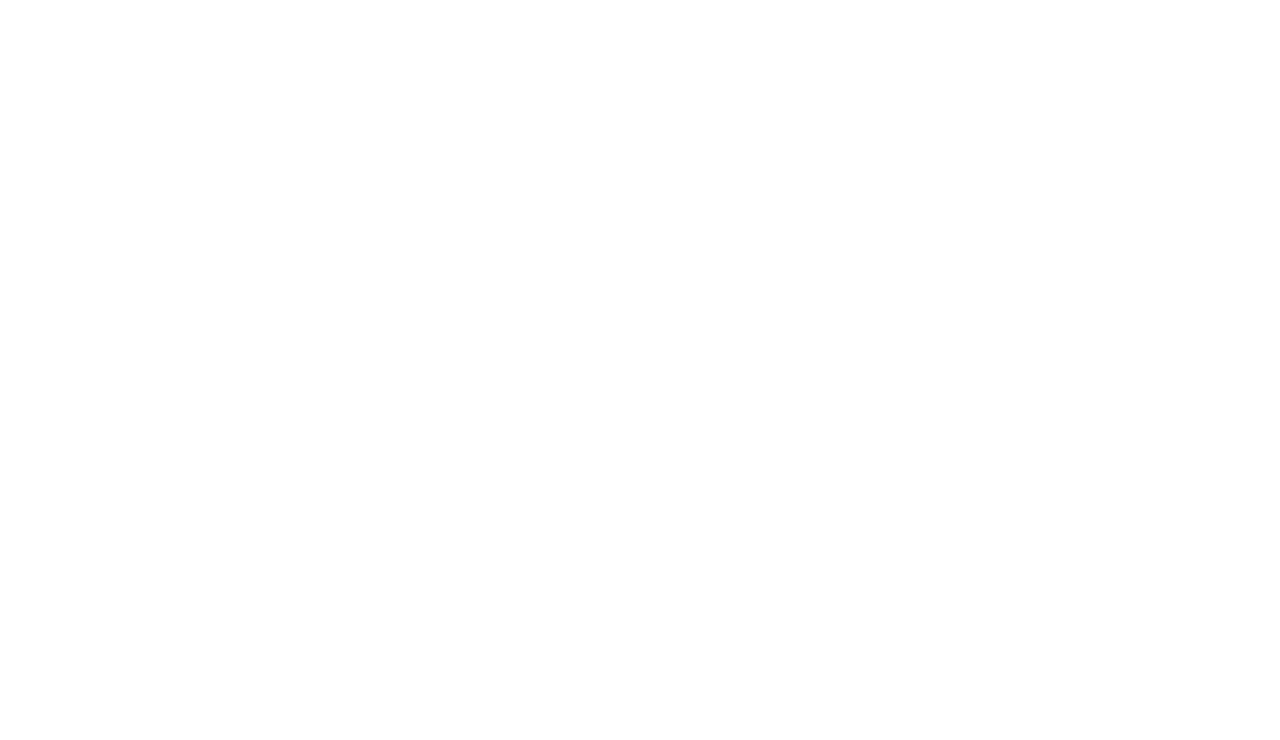
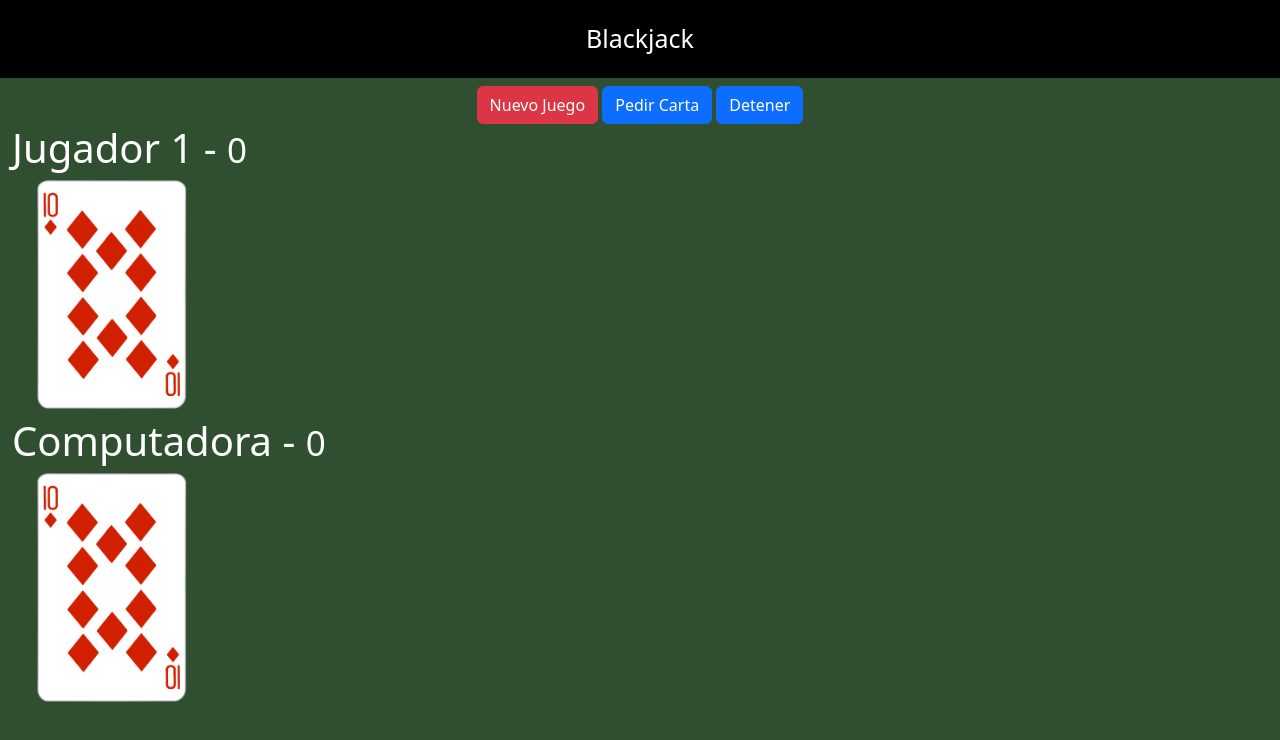
Before and after one commit to branmeco/blackjack, a plain HTML site: page index.html in a window 1280 px wide. Drawn offline with nearby package versions, Linux system fonts and the light colour scheme.

Commit message:
Estilo y estructura de nuestro juego

```diff
--- a/assets/css/styles.css
+++ b/assets/css/styles.css
@@ -0,0 +1,25 @@
+html, body {
+    margin: 0px;
+    background-color: #2F4F30;
+    color: white;
+}
+
+.titulo{
+    text-align: center;
+    background-color: black;
+    color: white;
+    padding: 20px;
+    font-size: 25px;
+}
+
+.carta{
+    width: 150px;
+    position: relative;
+    left: 100px;
+    margin-left: -75px;
+}
+
+#computadora-cartas,
+#jugador-carta {
+    height: 240px;
+}
--- a/index.html
+++ b/index.html
@@ -1,13 +1,40 @@
 <!DOCTYPE html>
 <html lang="en">
-<head>
-    <meta charset="UTF-8">
-    <meta http-equiv="X-UA-Compatible" content="IE=edge">
-    <meta name="viewport" content="width=device-width, initial-scale=1.0">
+  <head>
+    <meta charset="UTF-8" />
+    <meta http-equiv="X-UA-Compatible" content="IE=edge" />
+    <meta name="viewport" content="width=device-width, initial-scale=1.0" />
     <title>Blackjack</title>
-    <link rel="stylesheet" href="assets/css/styles.css">
-</head>
-<body>
+    <link href="https://cdn.jsdelivr.net/npm/bootstrap@5.3.0-alpha2/dist/css/bootstrap.min.css" rel="stylesheet" integrity="sha384-aFq/bzH65dt+w6FI2ooMVUpc+21e0SRygnTpmBvdBgSdnuTN7QbdgL+OapgHtvPp" crossorigin="anonymous">
+    <link rel="stylesheet" href="assets/css/styles.css" />
+  </head>
+  <body>
+    <header class="titulo">
+        Blackjack
+    </header>
+    <div class="row mt-2">
+        <div class="col text-center">
+            <button class="btn btn-danger">Nuevo Juego</button>
+            <button class="btn btn-primary">Pedir Carta</button>
+            <button class="btn btn-primary">Detener</button>
+        </div>
+    </div>
+    <div class="row container">
+        <div class="col">
+            <h1>Jugador 1 - <small>0</small></h1>
+            <div id="jugador-cartas">
+                <img class="carta" src="assets/cartas/10D.png" alt="">
+            </div>
+        </div>
+    </div>
+    <div class="row container mt-2">
+        <div class="col">
+            <h1>Computadora - <small>0</small></h1>
+            <div id="jugador-cartas">
+                <img class="carta" src="assets/cartas/10D.png" alt="">
+            </div>
+        </div>
+    </div>
     <script src="assets/js/app.js"></script>
-</body>
+  </body>
 </html>
```
